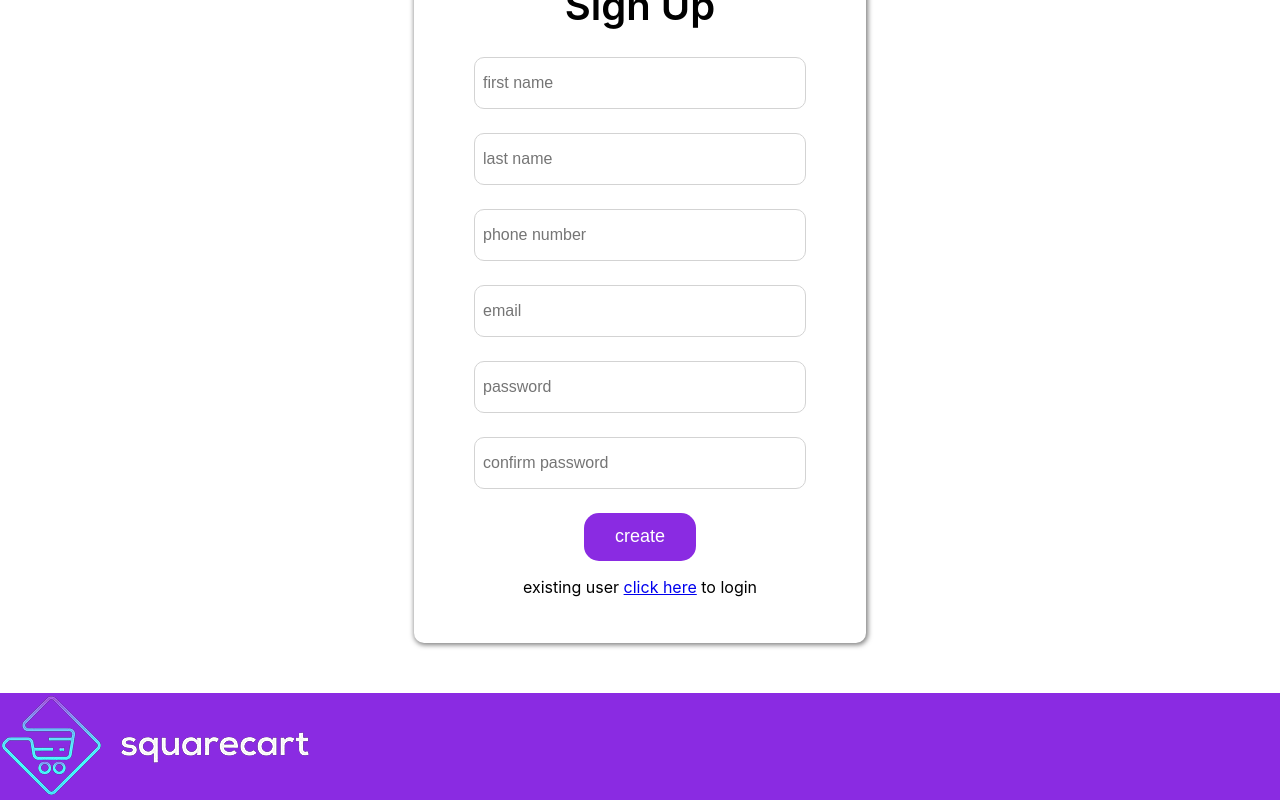
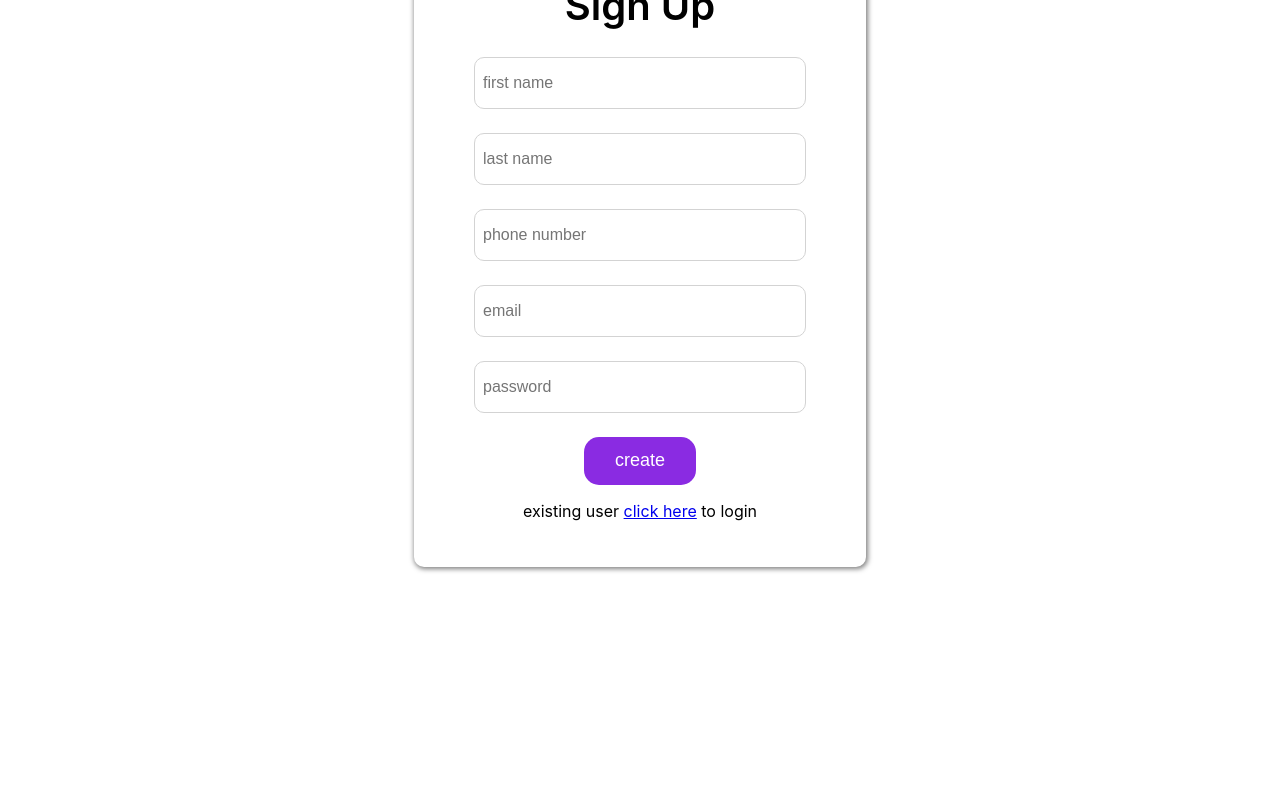
Before and after one commit to harsh3468/squarecart, a React (Create React App) app: page /signup in a window 1280 px wide. Shown: the part 176-976 px from the top of the page. After the commit the page ends 800 px from the top, so only its background shows below. Built offline with nearby package versions, Linux system fonts and the light colour scheme.

Commit message:
first commit

```diff
--- a/public/css/style.css
+++ b/public/css/style.css
@@ -47,21 +47,11 @@
     cursor: pointer;
     transition: ease-out .5s;
 }
-/* footer section */
-.app-footer{
-    background-color: blueviolet;
-    position: relative;
-    bottom: 0;
-    right: 0;
-    left: 0;
-}
-
 
 /* login section */
 .login-section{
     display: flex;
     justify-content: center;
-    min-height: 85vh;
 }
 .login-form{
     margin:100px 0px 50px 0px ;
@@ -174,7 +164,6 @@
 
 /*home section*/
 .home-section{
-    min-height: 85vh;
     padding-top: 80px;
 }
 .product-title{
@@ -240,7 +229,7 @@
 
 /*cart section*/
 .cart-section{
-    min-height: 85vh;
+    margin-top: 100px;
 }
 .user-cart{
     display:flex;
@@ -300,9 +289,9 @@
 .add-to-cart:hover{
     box-shadow: 1px 1px 1px 1px rgb(0,0,0,.5);
 }
-.description-section{
+.add-new-item-btn{
     display: flex;
-    justify-content: space-between;
+    justify-content: flex-end;
     padding: 10px;
 }
 .cart-head h5{
@@ -313,9 +302,6 @@
     display: block;
     padding: 20px;
     width: 120px;
-}
-.description-section a{
-
 }
 
 /* order placed section */
@@ -347,7 +333,13 @@
     display: flex;
     justify-content: center;
 }
-/* error message */
-.error-message{
+/*description section*/
+.description-section{
+    display: block;
+    max-width: 200px;
+    white-space: nowrap;
+    overflow: hidden;
+    text-overflow: ellipsis;
+    padding: 10px;
 
 }
--- a/src/App.js
+++ b/src/App.js
@@ -11,8 +11,6 @@ import jwtDecode from 'jwt-decode'
 import AuthRoute from './utils/AuthRoute';
 import store from './redux/store/store';
 import NormalRoute from './utils/NormalRoute';
-import Footer from './component/Footer';
-import Error from '../src/component/Error'
 
 axios.defaults.baseURL = "https://squarecart-api.herokuapp.com"
 const token = localStorage.getItem('token')
@@ -37,7 +35,6 @@ function App() {
           <NormalRoute exact component={Cart} path="/cart"></NormalRoute>
           <NormalRoute exact component={OrderPlaced} path="/placed/:id"></NormalRoute>
         </Switch>
-        <Footer/>
       </BrowserRouter>
     </div>
   );
--- a/src/component/Cart.js
+++ b/src/component/Cart.js
@@ -17,7 +17,6 @@ export class Cart extends Component {
             <div className="cart-section">
                 <h4>Your Cart</h4>
                 <div className="user-cart" >
-
                     <div className="cart-items">
                         <div className="cart-product">
                             <div className="empty-div">
--- a/src/component/Footer.js
+++ /dev/null
@@ -1,12 +0,0 @@
-import React, { Component } from 'react'
-
-export class Footer extends Component {
-    render() {
-        return (
-            <div className="app-footer">
-                <img src="/img/logo.png" />
-            </div>
-        )
-    }
-}
-export default Footer
--- a/src/component/OrderPlaced.js
+++ b/src/component/OrderPlaced.js
@@ -3,6 +3,7 @@ import React, { Component } from 'react'
 export class OrderPlaced extends Component {
     render() {
         return (
+            <div>
                 <div className="order-placed-section">
                     <div className="order-placed-message">
                         <h3>Order Placed</h3>
@@ -14,6 +15,7 @@ export class OrderPlaced extends Component {
                         </div>
                     </div>
                 </div>
+            </div>
         )
     }
 }
--- a/src/component/Products.js
+++ b/src/component/Products.js
@@ -37,8 +37,11 @@ export class Products extends Component {
                         <i onClick={this.handleSubtract} className="fas fa-minus"></i><span className="product-count">{this.state.quantity}</span><i onClick={this.handleAdd} className="fas fa-plus"></i>
                     </div>
                 </div>
+                <div className="add-new-item-btn">
+                    {quantity ? <button onClick={auth ? () => this.addToCart(this.props.details) : window.location.href = "/login"} className="add-to-cart">Add</button> : ''}
+                </div>
                 <div className="description-section">
-                    {quantity ? <button onClick={auth ? () => this.addToCart(this.props.details) : window.location.href = "/login"} className="add-to-cart">Add</button> : ''}
+                    {description}
                 </div>
             </div>
         )
--- a/src/pages/login.js
+++ b/src/pages/login.js
@@ -26,6 +26,7 @@ class login extends React.Component {
                     </form>
                     <p>new user <a href="/signup">click here</a> to signup</p>
                     <Error/>
+
                 </div>
             </div>
         )
--- a/src/pages/signup.js
+++ b/src/pages/signup.js
@@ -1,5 +1,6 @@
 import React, { Component } from 'react'
 import {connect} from 'react-redux'
+import Error from '../component/Error'
 import {signupUser} from '../redux/actions/userAction'
 
 export class signup extends Component {
@@ -30,10 +31,10 @@ export class signup extends Component {
                     <input name="phoneNumber"  minLength="10" maxLength="10" onChange={this.handleChange}  placeholder="phone number"></input>
                     <input name="email" type="email" onChange={this.handleChange} placeholder="email"></input>
                     <input name="password" type="password" minLength="8" onChange={this.handleChange}  placeholder="password"></input>
-                    <input name="confirmPassword" type="password" minLength="8"onChange={this.handleChange}  placeholder="confirm password"></input>
                     <button type="submit">create</button>
                     </form>
                     <p>existing user <a href="/login">click here</a> to login</p>
+                    <Error/>
                 </div>
             </div>
         )
```
Also changed, not shown: src/component/NavBar.js (+7 -6 lines). Lines whose indentation alone changed are shown as unchanged.
